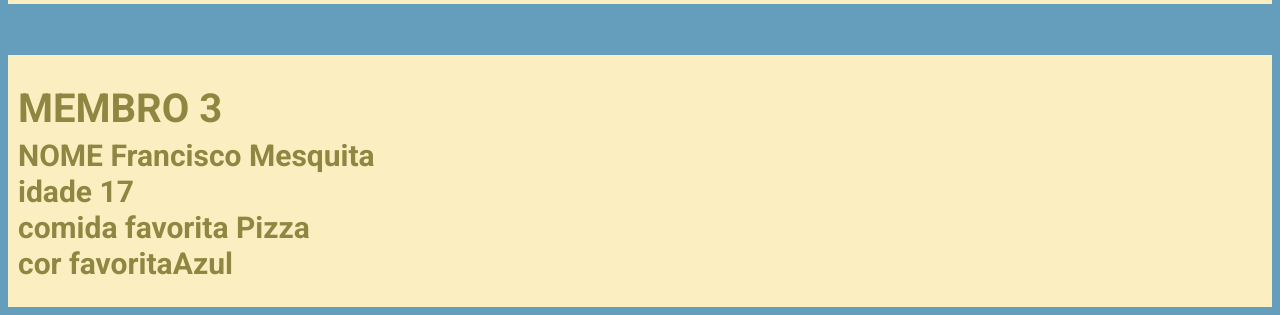
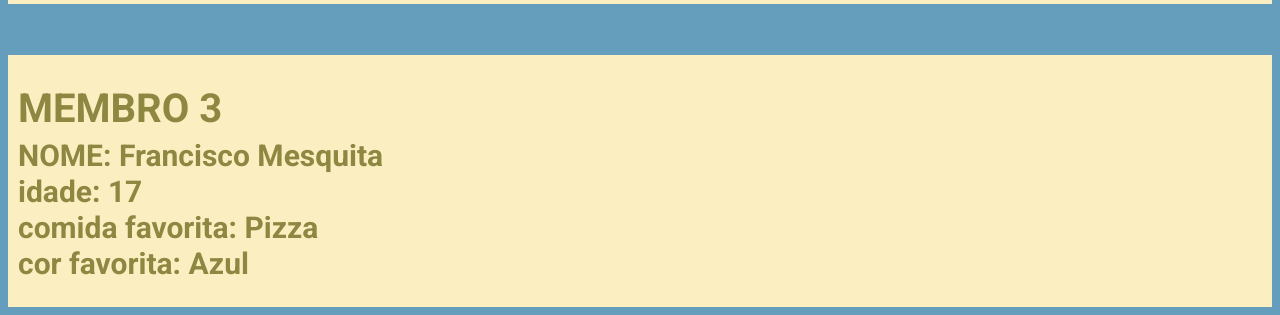
Before and after one commit to pina27k/turma, a plain HTML site: page index.html in a window 1280 px wide. Shown: the part 683-998 px from the top of the page. Drawn offline with Linux system fonts and the light colour scheme; a web font is replaced by a local one.

Commit message:
":"
meti ":"

```diff
--- a/index.html
+++ b/index.html
@@ -28,10 +28,10 @@
     <p>&nbsp;</p>
     <div style="padding:10px;background-color:#fbeec1;">
         <p style="font-size:40px;line-height:0.2;font-weight:600;color:#8d8741;">MEMBRO 3</p>
-        <p style="font-size:30px;line-height:0.2;font-weight:600;color:#8d8741">NOME <span>Francisco Mesquita</span></p>
-        <p style="font-size:30px;line-height:0.2;font-weight:600;color:#8d8741">idade <span>17</span></p>
-        <p style="font-size:30px;line-height:0.2;font-weight:600;color:#8d8741">comida favorita <span>Pizza</span></p>
-        <p style="font-size:30px;line-height:0.2;font-weight:600;color:#8d8741">cor favorita<span>Azul</span></p>
+        <p style="font-size:30px;line-height:0.2;font-weight:600;color:#8d8741">NOME: <span>Francisco Mesquita</span></p>
+        <p style="font-size:30px;line-height:0.2;font-weight:600;color:#8d8741">idade: <span>17</span></p>
+        <p style="font-size:30px;line-height:0.2;font-weight:600;color:#8d8741">comida favorita: <span>Pizza</span></p>
+        <p style="font-size:30px;line-height:0.2;font-weight:600;color:#8d8741">cor favorita: <span>Azul</span></p>
     </div>
 </body>
 </html>
```
